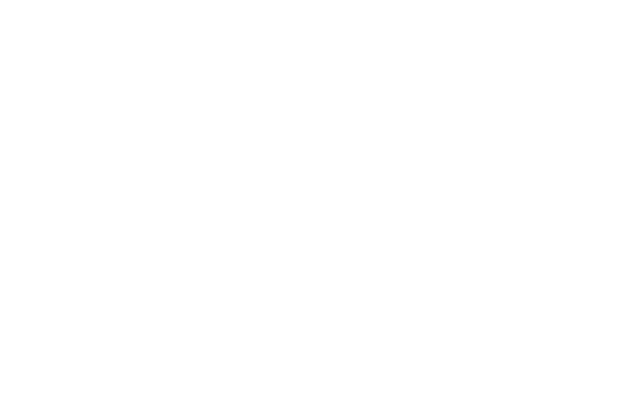
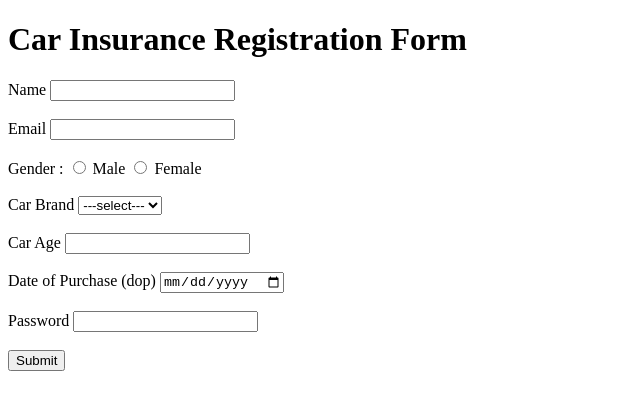
Before and after one commit to acciojob/car-insurance-form-vedantkherade, a website: page main.html in a window 1280 px wide. Shown: the whole page, without its empty margins (0-640 px from the left). Drawn offline with Linux system fonts and the light colour scheme.

Commit message:
created a submission

```diff
--- a/main.html
+++ b/main.html
@@ -10,6 +10,42 @@
 	<!-- the entire body must be written by student -->
     <script type="text/javascript" src="./script.js">
 </script>
+	<h1>Car Insurance Registration Form</h1>
+	<form method="post">
+		<label for="name">Name</label>
+		<input type="text" id="name" name="name" required><br><br>
+
+		<label for="email">Email</label>
+		<input type="email" id="email" name="email" required><br><br>
+
+		<label>Gender :</label>
+		<input type="radio" id="gender_m" name="gender" value="male" required>
+		<label for="gender_m">Male</label>
+		<input type="radio" id="gender_f" name="gender" value="female" required>
+		<label for="gender_f">Female</label><br><br>
+
+		<label for="cars">Car Brand</label>
+		<select id="cars" name="cars" required>
+			<option value="">---select---</option>
+			<option value="BMW">BMW</option>
+			<option value="Audi">Audi</option>
+			<option value="Mercedez">Mercedez</option>
+		</select><br><br>
+
+		<label for="carage">Car Age</label>
+		<input type="number" id="carage" name="carage" required><br><br>
+
+		<label for="dop">Date of Purchase (dop)</label>
+		<input type="date" id="dop" name="dop" required><br><br>
+
+		<label for="password">Password</label>
+		<input type="password" id="password" name="password" required><br><br>
+
+		<button ype="submit">Submit</button>
+
+
+
+	</form>
 
 </body>
 
```
